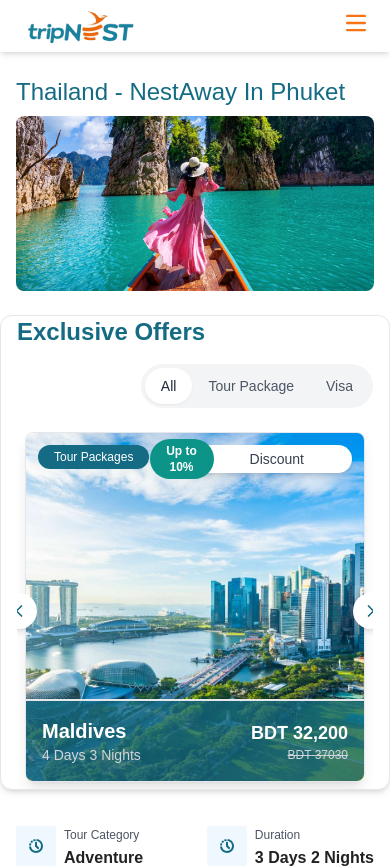
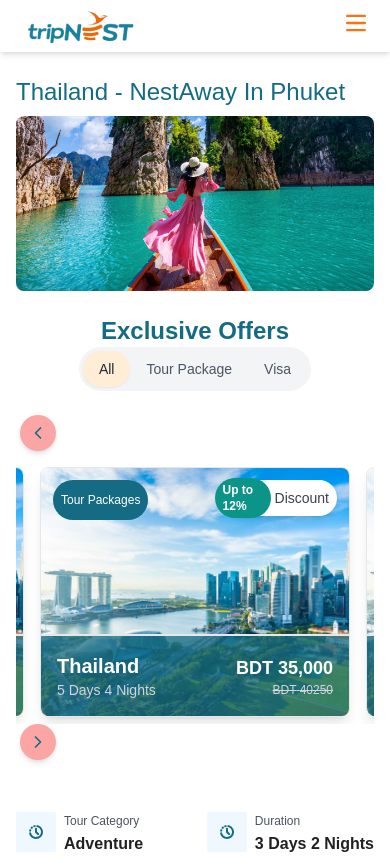
Before and after one commit to NomanSadick/tripNest-first-task, a Next.js app: page / in a window 390 px wide. Shown: the top 868 px of the page. Built offline with nearby package versions, Linux system fonts and the light colour scheme; a web font is replaced by a local one.

Commit message:
design and functionality done just arrow mobile view not done

```diff
--- a/app/data/TourCardData.ts
+++ b/app/data/TourCardData.ts
@@ -64,26 +64,4 @@ export const TourCardData: TourCardInfo[] = [
     image: "/images/bg.jpg",
     type: "visa",
   },
-
-  // Hotel Packages
-  {
-    id: 7,
-    destination: "Cox's Bazar",
-    duration: "3 Days 2 Nights",
-    price: 18000,
-    currency: "BDT",
-    discount: "Up to 20%",
-    image: "/images/bg.jpg",
-    type: "hotel",
-  },
-  {
-    id: 8,
-    destination: "Sylhet",
-    duration: "2 Days 1 Night",
-    price: 12500,
-    currency: "BDT",
-    discount: "Up to 15%",
-    image: "/images/bg.jpg",
-    type: "hotel",
-  },
 ]
--- a/components/TourCard.tsx
+++ b/components/TourCard.tsx
@@ -1,4 +1,7 @@
 "use client"
+
+import type React from "react"
+
 import { useState } from "react"
 import dynamic from "next/dynamic"
 import "slick-carousel/slick/slick.css"
@@ -19,7 +22,7 @@ const ExclusiveOffers = () => {
       : TourCardData.filter((item) => {
           if (activeTab === "tour") return item.type === "tour"
           if (activeTab === "visa") return item.type === "visa"
-          if (activeTab === "hotel") return item.type === "hotel"
+
           return true
         })
 
@@ -28,10 +31,11 @@ const ExclusiveOffers = () => {
     const { onClick } = props
     return (
       <button
-        className="absolute left-0 top-1/2 -translate-y-1/2 z-10 bg-white rounded-full p-2 shadow-md -ml-4"
+        className="z-10 bg-red-300 rounded-full p-2 shadow-md sm:absolute sm:left-0 sm:top-1/2 sm:-translate-y-1/2
+                  max-sm:static max-sm:mx-1 max-sm:mb-4"
         onClick={onClick}
       >
-        <ChevronLeft className="h-5 w-5 text-[#146B83] "/>
+        <ChevronLeft className="h-5 w-5 text-[#146B83]" />
       </button>
     )
   }
@@ -40,7 +44,8 @@ const ExclusiveOffers = () => {
     const { onClick } = props
     return (
       <button
-        className="absolute right-0 top-1/2 -translate-y-1/2 z-10 bg-white rounded-full p-2 shadow-md -mr-4"
+        className="z-10 bg-red-300 rounded-full p-2 shadow-md sm:absolute sm:-right-0 sm:top-1/2 sm:-translate-y-1/2
+                  max-sm:static max-sm:mx-1 max-sm:mb-4"
         onClick={onClick}
       >
         <ChevronRight className="h-5 w-5 text-[#146B83]" />
@@ -48,12 +53,16 @@ const ExclusiveOffers = () => {
     )
   }
 
+
   // Slider settings
   const settings = {
     dots: true,
     infinite: true,
     speed: 500,
     slidesToShow: 3,
+    autoplay: true,
+    autoplaySpeed: 2000,
+    cssEase: "linear",
     slidesToScroll: 1,
     prevArrow: <PrevArrow />,
     nextArrow: <NextArrow />,
@@ -68,29 +77,55 @@ const ExclusiveOffers = () => {
       },
       {
         breakpoint: 640,
-        settings: { slidesToShow: 1 },
+        settings: {
+          slidesToShow: 1,
+          centerMode: true,
+          centerPadding: "16px",
+          // arrows: false,
+        },
       },
     ],
-    customPaging: (i: number) => (
-      <div className="w-3 h-3 bg-[#146B83] rounded-full mt-8 mx-2"></div> // Adjust dot size and color
-    ),
+    // customPaging: (i: number) => <div className="w-3 h-3 bg-[#146B83] rounded-full mt-8 mx-2"></div>,
+    // appendDots: (dots: React.ReactNode) => (
+    //   <div>
+    //     <ul className="slick-dots">{dots}</ul>
+    //     <div className="sm:hidden flex justify-center mt-4 mb-4">
+    //       <PrevArrow
+    //         onClick={() => {
+    //           const prevButton = document.querySelector(".slick-prev")
+    //           if (prevButton) {
+    //             ;(prevButton as HTMLElement).click()
+    //           }
+    //         }}
+    //       />
+    //       <NextArrow
+    //         onClick={() => {
+    //           const nextButton = document.querySelector(".slick-next")
+    //           if (nextButton) {
+    //             ;(nextButton as HTMLElement).click()
+    //           }
+    //         }}
+    //       />
+    //     </div>
+    //   </div>
+    // ),
   }
 
   return (
-    <div className="w-full bg-white border rounded-xl shadow-md mt-6 container-custom">
+    <div className="w-full mt-6 container-custom ">
       <div className="flex flex-col">
         {/* Title */}
-        <div className="flex justify-between items-center mb-4">
-          <h2 className="text-[#146B83] text-2xl font-semibold">Exclusive Offers</h2>
-        </div>
+
+          <h2 className="text-[#146B83] text-2xl font-semibold text-center">Exclusive Offers</h2>
+
 
         {/* Tabs */}
-        <div className="flex justify-end mb-6">
+        <div className="flex justify-center sm:justify-end mb-6">
           <div className="inline-flex bg-gray-100 rounded-full p-1">
             <button
               onClick={() => setActiveTab("all")}
               className={`px-4 py-2 rounded-full text-sm font-medium ${
-                activeTab === "all" ? "bg-white text-gray-800 shadow-sm" : "text-gray-600 hover:text-gray-800"
+                activeTab === "all" ? "bg-orange-100 text-gray-800 shadow-sm" : "text-gray-600 hover:text-gray-800"
               }`}
             >
               All
@@ -98,7 +133,7 @@ const ExclusiveOffers = () => {
             <button
               onClick={() => setActiveTab("tour")}
               className={`px-4 py-2 rounded-full text-sm font-medium ${
-                activeTab === "tour" ? "bg-white text-gray-800 shadow-sm" : "text-gray-600 hover:text-gray-800"
+                activeTab === "tour" ? "bg-orange-100 text-gray-800 shadow-sm" : "text-gray-600 hover:text-gray-800"
               }`}
             >
               Tour Package
@@ -106,7 +141,7 @@ const ExclusiveOffers = () => {
             <button
               onClick={() => setActiveTab("visa")}
               className={`px-4 py-2 rounded-full text-sm font-medium ${
-                activeTab === "visa" ? "bg-white text-gray-800 shadow-sm" : "text-gray-600 hover:text-gray-800"
+                activeTab === "visa" ? "bg-orange-100 text-gray-800 shadow-sm" : "text-gray-600 hover:text-gray-800"
               }`}
             >
               Visa
@@ -120,7 +155,9 @@ const ExclusiveOffers = () => {
             <Slider {...settings}>
               {filteredData.map((tour) => (
                 <div key={tour.id} className="px-2">
-                  <div className="rounded-lg overflow-hidden shadow-lg border border-gray-200 relative h-[350px]"> {/* Increased height */}
+                  <div className="rounded-lg overflow-hidden shadow-lg border border-gray-200 relative h-[250px]">
+                    {" "}
+                    {/* Increased height */}
                     {/* Background Image */}
                     <div
                       className="h-full bg-cover bg-center bg-no-repeat relative"
@@ -129,20 +166,17 @@ const ExclusiveOffers = () => {
                         backgroundSize: "cover",
                       }}
                     ></div>
-
                     {/* Discount Badge */}
-                    <div className="absolute top-3 right-3 bg-white px-12 py-1 rounded-full flex items-center shadow-md">
-                      <span className="bg-teal-600 text-white text-xs font-bold px-2 py-1 rounded-full absolute -left-3 w-16 text-center">
+                    <div className="absolute top-3 right-3 bg-white pl-12 pr-2 py-2 rounded-full flex items-center shadow-md ">
+                      <span className="bg-teal-600 text-white text-xs font-bold px-2 py-1 rounded-full absolute -left-3 w-14">
                         {tour.discount}
                       </span>
-                      <span className="ml-10 text-gray-700 text-sm">Discount</span>
+                      <span className="ml-0 text-gray-700 text-sm">Discount</span>
                     </div>
-
                     {/* Type Badge */}
-                    <div className="absolute top-3 left-3 bg-[#146B83] text-white px-4 py-1 rounded-full text-xs font-medium">
-                      {tour.type === "tour" ? "Tour Packages" : tour.type === "visa" ? "E-Visa" : "Hotel"}
+                    <div className="absolute top-3 left-3 bg-[#146B83] text-white px-2 md:px-4 py-3 rounded-full text-xs font-medium ">
+                      {tour.type === "tour" ? "Tour Packages" : tour.type === "visa" ? "E-Visa" : ""}
                     </div>
-
                     {/* Transparent Floating Info Box */}
                     <div className="absolute bottom-0 left-0 w-full bg-[#146B83] bg-opacity-75 text-white p-4 border-t-2 rounded-b-lg">
                       <div className="flex justify-between items-center">
```
